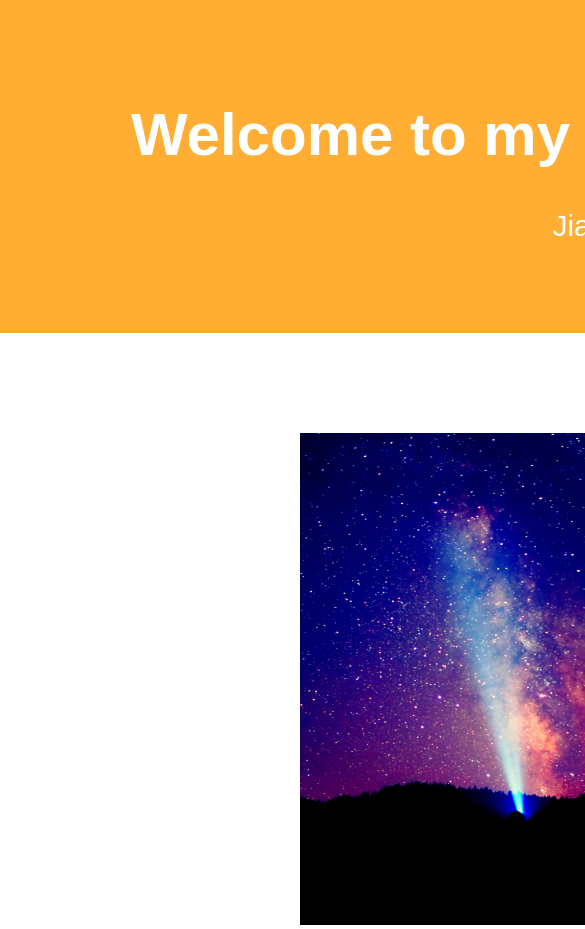
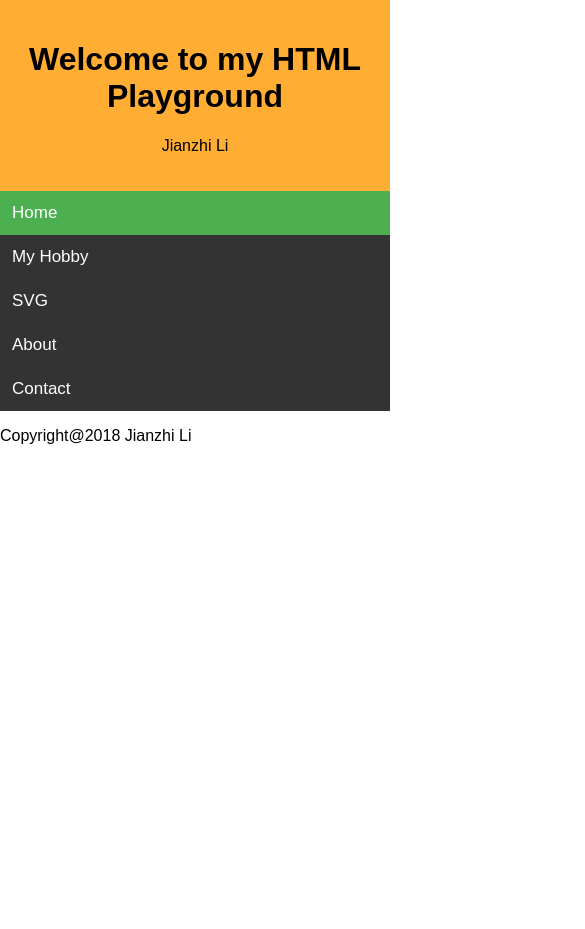
Before and after one commit to leejianzhi/IS2560, a plain HTML site: page index.html in a window 390 px wide. Shown: the top 929 px of the page, 585 px wide, since content can reach past the window. After the commit the page ends 844 px from the top, so only its background shows below. Drawn offline with Linux system fonts and the light colour scheme.

Commit message:
responsive code added

```diff
--- a/css/mystyle.css
+++ b/css/mystyle.css
@@ -1,3 +1,6 @@
+
+* {box-sizing: border-box}
+
 body{
 
 	background-color: #ffffff;
@@ -6,54 +9,87 @@ body{
 
 }
 
-.main{
 
-	width:1230px;
-	height: 500px;
-	margin-right: auto;
-	margin-left: auto;
-}
 /*The css code of the header from w3schools.com*/
 /*source URL: www.w3schools.com/howto/tryit.asp?filename=tryhow_css_style_header */
+/*Source URL: https://www.w3schools.com/howto/howto_css_responsive_header.asp*/
 /*The header implmented as a class that will called in the HTML*/
 
 .header{
 
-	padding: 60px;
+	padding: 20px 10px;
+	background: #ffad33;
+	overflow: hidden;
+
+
+}
+
+.header a{
+
+	float: left;
+	color: white;
 	text-align: center;
-	background: #ffad33;
-	color:white;
-	font-size: 30px;
+	padding: 12px;
+	text-decoration: none;
+	font-size: 18px;
+	line-height: 25px;
+	border-radius: 4px;
+}
+
+@media screen and (max-width: 500px){
+
+	.header a{
+		float: none;
+		display: block;
+		text-align: left;
+	}
+
 }
 
 /*The nav css style codes are modified from the w3schools.com */
-/*Source URL: https://www.w3schools.com/howto/howto_css_topnav_right.asp*/
-/*Source URL: https://www.w3schools.com/howto/tryit.asp?filename=tryhow_css_topnav_centered*/
-/*Source URL: https://www.w3schools.com/css/css_padding.asp*/
+/*Source URL: https://www.w3schools.com/howto/howto_css_topnav_equal_width.asp*/
+
+.navbar{
+
+	width: 100%;
+	background-color:#333;
+	overflow: hidden;
+}
+/*Nav links*/
+.navbar a{
+	float: left;
+	padding: 12px;
+	color: white;
+	text-decoration: none;
+	font-size: 17px;
+	width: 20%; /*The first assignment requires 5 pages then each link of page is 20%*/
+	text-align: center;
+}
+
+/*Backgroud color when move the mouse over the navbar*/
+.navbar a:hover{
+	background-color: #000;
+}
+
+.navbar a.active{
+
+	background-color: #4CAF50;
+}
+
+@media screen and (max-width: 500px){
+	.navbar a{
+		float: none;
+		display: block;
+		width: 100%;
+		text-align: left; /*Text left align when user using a small screen*/
+	}
+}
 
 
+.footer{
 
-/*Homepage picture and text*/
-  .container{
+	float: center;
 
-  	width: 50%;
-  	padding-top: 100px;
-  	padding-left: 300px;
-  	padding-right: 30px;
+}
 
-
-  }
-
-  .photo{
-
-  	float: left;
-  	width: 60%;
-
-  }
-
-  .content{
-
-  	float: right;
-  	width: 40%;
- 	padding-right: 30;
-  }
+/*Homepage content*/
--- a/index.html
+++ b/index.html
@@ -1,48 +1,39 @@
 <!DOCTYPE html>
 <?xml version="1.0" encoding="utf-8"?>
 
-<html>
 
+<html lang="en">
+<meta name="viewport" content="width=device-width, initial-scale=1.0">
 	<head>
-	<meta name="viewport" content="width=device-width, initial-scale=1">
 		<link rel="stylesheet" type="text/css" href="css\mystyle.css">
 		<title>Jianzhi HTML Demo</title>
 	</head>
 
 <body>
 <!-- Header of the site -->
-<div class="main">
+
 <div class="header">
-	<h1>Welcome to my HTML Playground</h1>
-	<p>Jianzhi Li</p>
+	<h1 align="center">Welcome to my HTML Playground</h1>
+	<p align="center">Jianzhi Li</p>
 </div>
 <!-- Nav Bar -->
 
+<div class="navbar">
+	<a class="active" href="#home"> Home </a>
+	<a href="#myhobby">My Hobby</a>
+	<a href="#svg">SVG</a>
+	<a href="#about">About</a>
+	<a href="#contact">Contact</a>
+</div>
+
+<footer class="footer">
+
+  <p>Copyright@2018 Jianzhi Li</p>
+
+</footer>
+
+<!--Home Page content -->
 
 
-
-		<div class="container">
-			<div class="photo">
-
-				<img src="img\home.jpg" alt="Mary's peak" style="width:100%">
-			</div>
-
-		</div>
-
-			<div class="content">
-			<article>
-			<h1>About myself</h1>
-			<p align="left">My name is Jianzhi. This is my second semester in MST program. </p>
-			</article>
-			</div>
-
-
-
-
-
-
-</div>
 </body>
-
-
 </html>
```
Also changed, not shown: 4 other files. Lines whose indentation alone changed are shown as unchanged.
